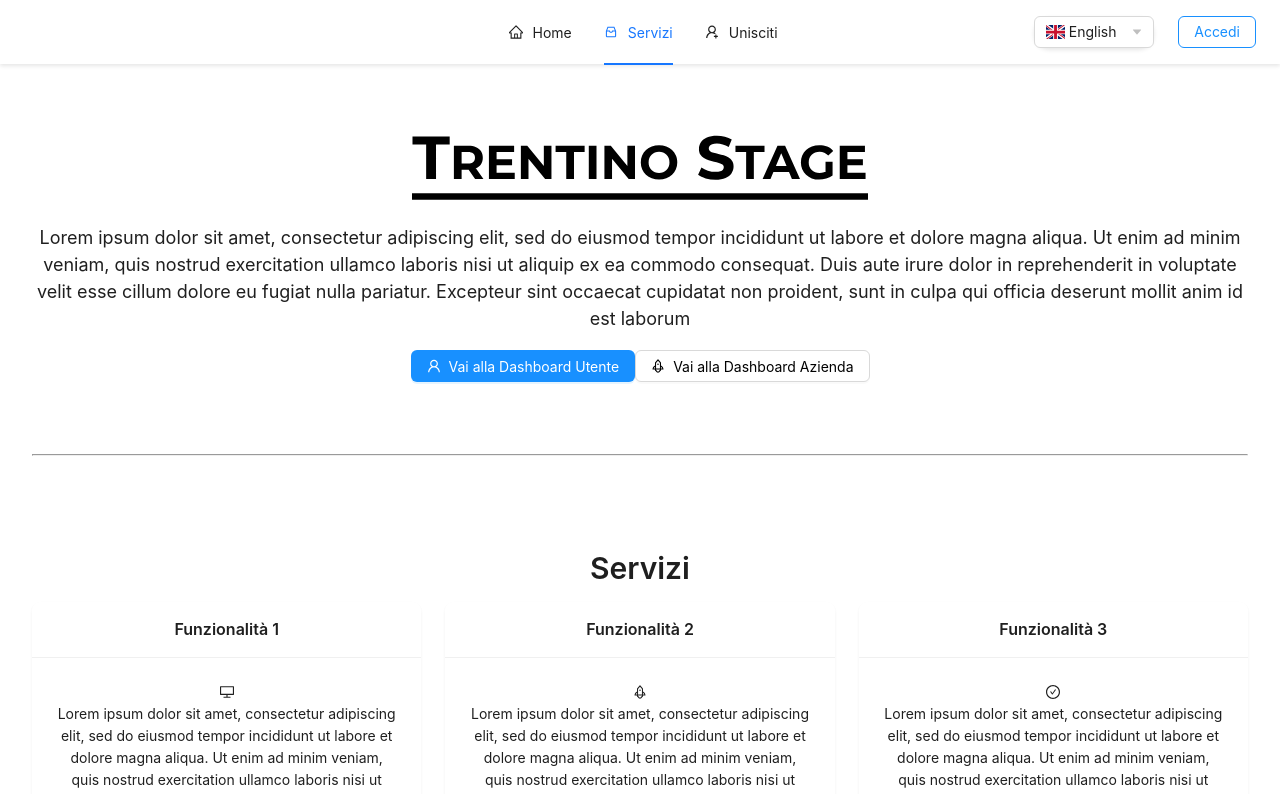
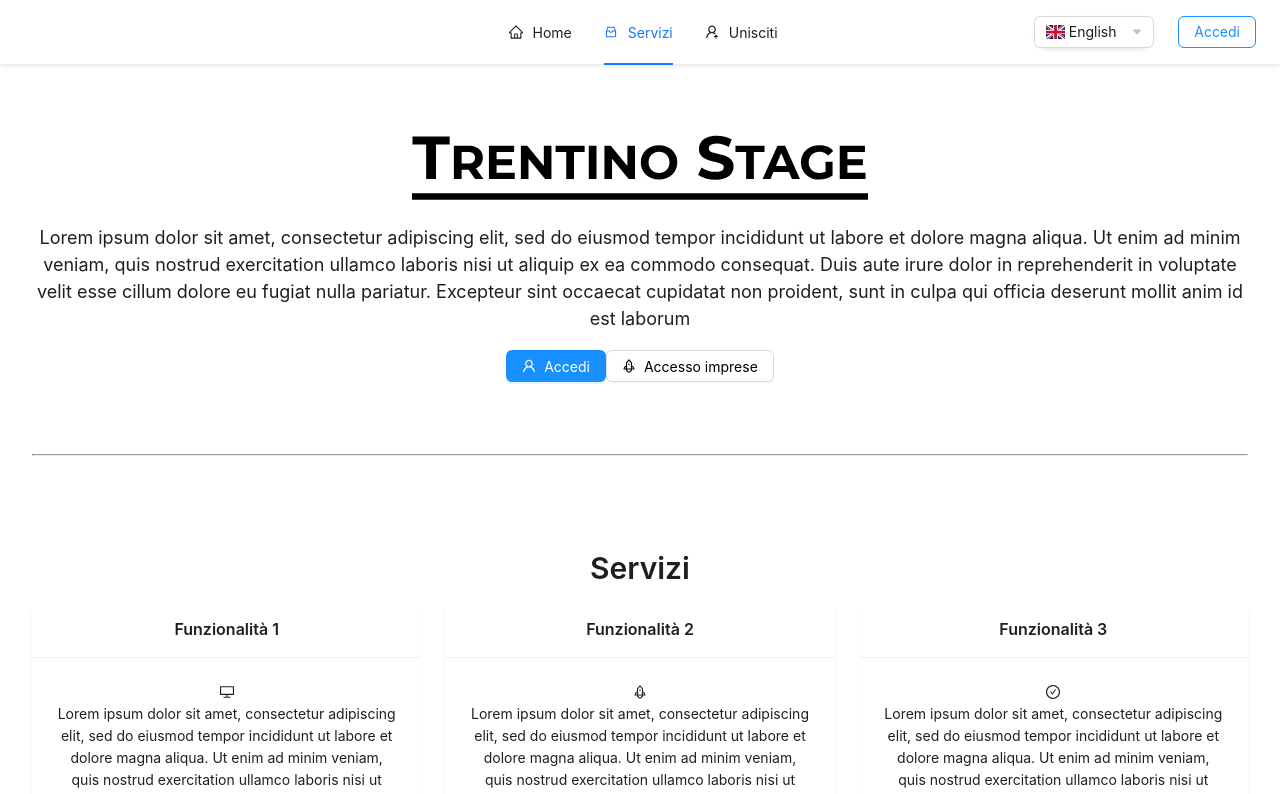
Before and after one commit to lucabranda/TrentinoStage, a Next.js app: page /about in a window 1280 px wide. Shown: the top 794 px of the page. Built offline with nearby package versions, Linux system fonts and the light colour scheme; what @ant-design/nextjs-registry would draw is missing.

Commit message:
fix: Landing page buttons visibility on authentication

```diff
--- a/app/(pages)/[lang]/page.tsx
+++ b/app/(pages)/[lang]/page.tsx
@@ -33,6 +33,8 @@ import {
 import { Header, Footer, Content } from "@/components/Layout/Layout";
 import { Title, Paragraph } from "@/components/Typography";
 import HeaderHome from "@/components/HeaderHome";
+import ShowLoggedIn from "@/components/ShowLoggedIn";
+import ShowLoggedOut from "@/components/ShowLoggedOut";
 
 export default async function Home({ params }: any) {
   const messages = await getMessages((await params).lang);
@@ -51,6 +53,7 @@ export default async function Home({ params }: any) {
           <Paragraph className={styles.heroSubtitle}>
             {messages["landing-paragraph-1"]}
           </Paragraph>
+          <ShowLoggedIn>
               <PrimaryButton href="/dashboard/user" className={styles.ctaButton}>
                 <UserOutlined />
                 {messages["landing-button-dashboard-user"]}
@@ -59,7 +62,17 @@ export default async function Home({ params }: any) {
                   <RocketOutlined />
                   {messages["landing-button-dashboard-company"]}
               </DefaultButton>
-
+          </ShowLoggedIn>
+          <ShowLoggedOut>
+            <PrimaryButton href="/login" className={styles.ctaButton}>
+              <UserOutlined />
+              {messages["landing-button-login-user"]}
+            </PrimaryButton>
+            <DefaultButton href="/login/company" className={styles.ctaButton}>
+                <RocketOutlined />
+                {messages["landing-button-login-company"]}
+            </DefaultButton>
+          </ShowLoggedOut>
         </section>
 
         <hr className={styles.hr}></hr>
--- /dev/null
+++ b/components/ShowLoggedIn.tsx
@@ -0,0 +1,18 @@
+"use client"
+
+import { getSessionToken } from "@/utils/cookie";
+
+export default async function ShowLoggedIn({ children }: any) {
+  const isLoggedIn = await getSessionToken();
+
+  return (
+    <>
+    {isLoggedIn ? (
+        <>
+          {children}
+        </>
+      ) : null
+    }
+    </>
+    );
+};
--- /dev/null
+++ b/components/ShowLoggedOut.tsx
@@ -0,0 +1,19 @@
+"use client"
+
+import { getSessionToken } from "@/utils/cookie";
+
+export default async function ShowLoggedOut({ children }: any) {
+  const isLoggedIn = await getSessionToken();
+
+  return (
+    <>
+    {isLoggedIn ? null : (
+
+        <>
+          {children}
+        </>
+      )
+    }
+    </>
+    );
+};
--- a/messages/it.json
+++ b/messages/it.json
@@ -2,6 +2,8 @@
     "landing-button-login": "Accedi",
     "landing-button-dashboard-user": "Vai alla Dashboard Utente",
     "landing-button-dashboard-company": "Vai alla Dashboard Azienda",
+    "landing-button-login-user": "Accedi",
+    "landing-button-login-company": "Accesso imprese",
     "landing-nav-1": "Home",
     "landing-nav-2": "Servizi",
     "landing-nav-3": "Unisciti",
--- a/package.json
+++ b/package.json
@@ -16,6 +16,7 @@
     "antd": "^5.21.6",
     "bcrypt": "^5.1.1",
     "flag-icons": "^7.2.3",
+    "fs": "^0.0.1-security",
     "i": "^0.3.7",
     "mongodb": "^6.10.0",
     "mongoose": "^8.8.2",
```
Also changed, not shown: 1 other file (tests, documents, lock files or other folders). Lines whose indentation alone changed are shown as unchanged.
